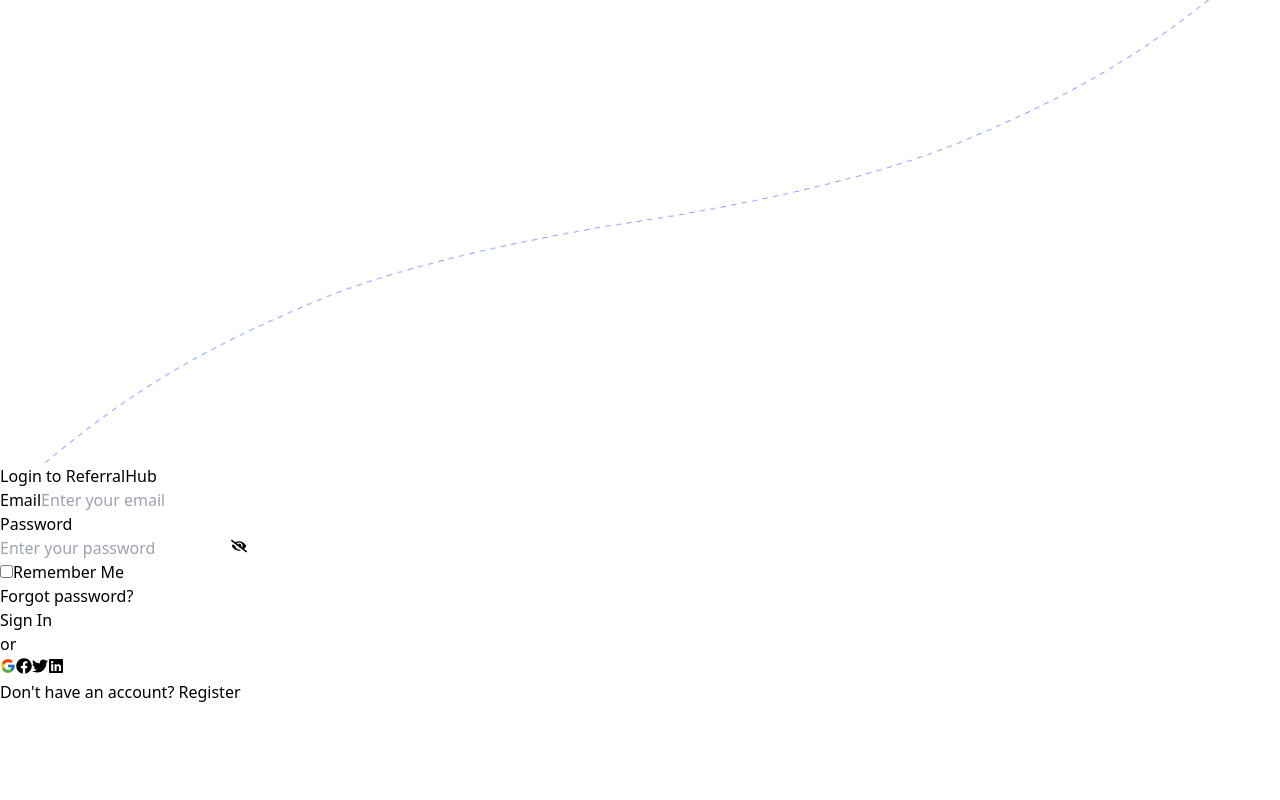
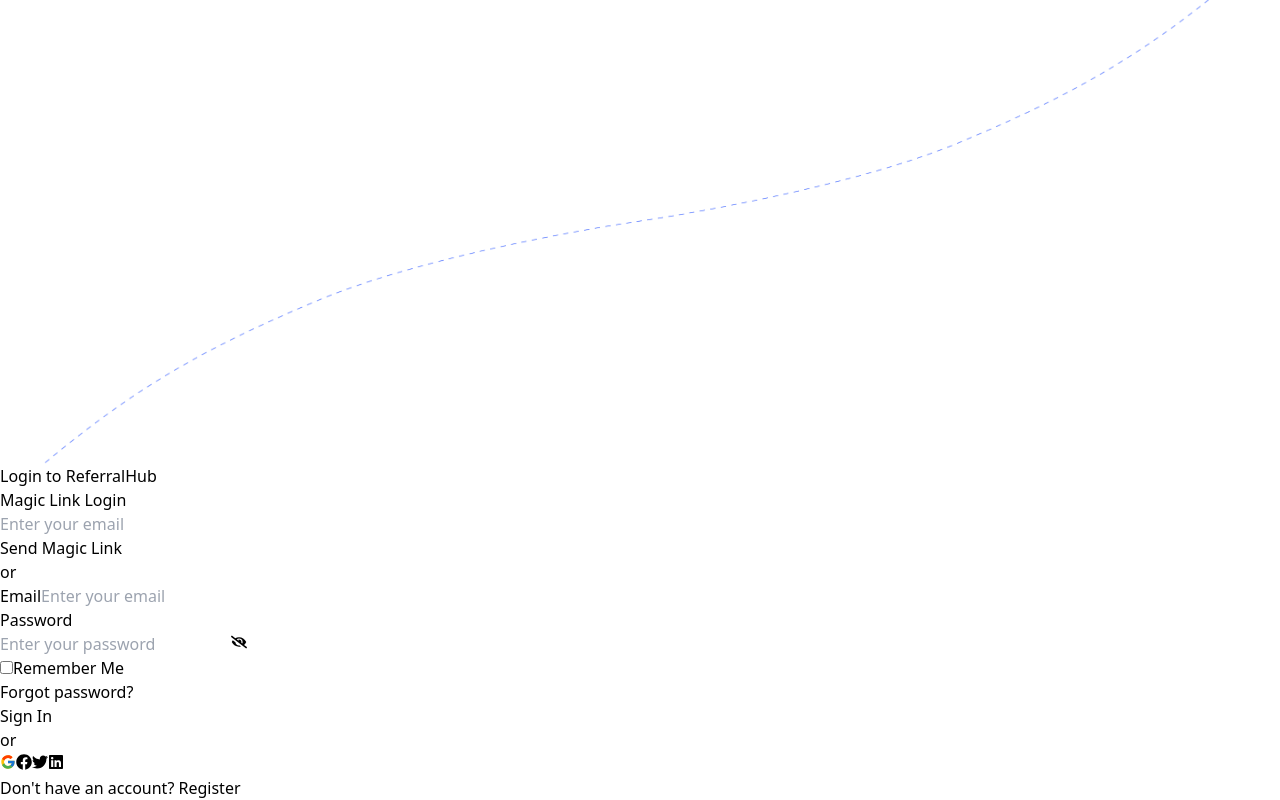
Before and after one commit to RohanAJacob2004/Humanity_Founders_Hackathon, a React (Vite) app: page / in a window 1280 px wide. Shown: the part 462-1262 px from the top of the page. Before the commit the page ends 1166 px from the top, so only its background shows below. Built offline with nearby package versions, Linux system fonts and the light colour scheme.

Commit message:
styling changes

```diff
--- a/index.html
+++ b/index.html
@@ -2,7 +2,7 @@
 <html lang="en">
   <head>
     <meta charset="UTF-8" />
-    <link rel="icon" type="image/svg+xml" href="/vite.svg" />
+    <link rel="icon" type="image/png" href="/referralHub.png" />
     <meta name="viewport" content="width=device-width, initial-scale=1.0" />
     <title>ReferralHub</title>
   </head>
--- a/src/App.jsx
+++ b/src/App.jsx
@@ -19,6 +19,7 @@
 const AppLayout = () => {
   const location = useLocation();
   const isAuthPage = ['/login', '/register', '/'].includes(location.pathname);
+  const isAIAgentPage = ['/ai-agent'].includes(location.pathname);
 
   return (
     <div className="flex h-screen bg-[#F5F5F5]">
@@ -40,7 +41,7 @@
           <Route path="/*" element={<Login />} />
         </Routes>
       </main>
-      {!isAuthPage && <ChatPopup />}
+      {!isAuthPage && !isAIAgentPage && <ChatPopup />}
       {!isAuthPage && <PopupTutorial />}
     </div>
   );
--- a/src/components/AIAgent.jsx
+++ b/src/components/AIAgent.jsx
@@ -135,7 +135,7 @@
 
             {/* Main Content Area */}
             {/* Use flex-1 and overflow-hidden to manage layout */}
-            <div className="flex-1 flex flex-col overflow-hidden p-6 pt-0 mt-16"> {/* Added pt-0 */}
+            <div className="flex-1 flex flex-col overflow-hidden p-6 pt-0 mt-4"> {/* Added pt-0 */}
                 {/* Inner container for chat content */}
                 <div className="flex-1 flex flex-col bg-white rounded-lg shadow-sm overflow-hidden"> {/* Added shadow */}
                     {/* AI Agent Header */}
@@ -228,8 +228,7 @@
                             <button
                                 onClick={handleSend}
                                 disabled={loading || !input.trim()} // Disable if loading or input is empty
-                                className={`w-8 h-8 rounded-full flex items-center justify-center transition-colors ${
-                                    loading || !input.trim()
+                                className={`w-8 h-8 rounded-full flex items-center justify-center transition-colors ${loading || !input.trim()
                                         ? 'bg-gray-300 cursor-not-allowed'
                                         : 'bg-blue-100 hover:bg-blue-200' // Use blue shades
                                     }`}
--- a/src/components/Dashboard.jsx
+++ b/src/components/Dashboard.jsx
@@ -307,11 +307,11 @@
                                                     fill="none"
                                                     stroke={metric.color}
                                                     strokeWidth="10"
-                                                    strokeDasharray={`${metric.progressPercentage * 3.14}, 314`}
-                                                    strokeDashoffset={isVisible ? "0" : "314"}
+                                                    strokeDasharray={314}
+                                                    strokeDashoffset={isVisible ? 314 - (metric.progressPercentage * 3.14) : 314}
                                                     transform="rotate(-90, 55, 55)"
                                                     style={{
-                                                        transition: "stroke-dashoffset 2.5s ease-in-out",
+                                                        transition: "stroke-dashoffset 1.5s ease-in-out",
                                                         willChange: "stroke-dashoffset"
                                                     }}
                                                 />
@@ -445,7 +445,7 @@
                                             r="60"
                                             fill="none"
                                             stroke="#EDEAFC"
-                                            strokeWidth="15"
+                                            strokeWidth="30"
                                         />
                                         <circle
                                             cx="75"
@@ -453,7 +453,7 @@
                                             r="60"
                                             fill="none"
                                             stroke="url(#gradient)"
-                                            strokeWidth="15"
+                                            strokeWidth="30"
                                             strokeDasharray="377"
                                             strokeDashoffset={isVisible ? "188.4" : "377"}
                                             transform="rotate(-90, 75, 75)"
--- a/src/components/Login.jsx
+++ b/src/components/Login.jsx
@@ -83,6 +83,38 @@
                 )}
 
                 <form onSubmit={handleSubmit} className="space-y-6">
+                    {/* Magic Link Login Section */}
+                    <div className="space-y-4">
+
+                        <div className="space-y-2">
+                            <label className="block text-sm font-medium text-gray-700">
+                                Magic Link Login
+                            </label>
+
+                        </div>
+                        <input
+                            type="email"
+                            placeholder="Enter your email"
+                            className="w-full px-4 py-3 border border-gray-300 rounded-lg focus:outline-none focus:ring-2 focus:ring-blue-500"
+                            disabled={isLoading}
+                        />
+                    </div>
+                    <button
+                        type="button"
+                        className="w-full py-3 px-4 bg-gradient-to-r from-blue-500 to-blue-300 text-white rounded-lg font-medium hover:opacity-90 transition-opacity disabled:opacity-50"
+                        disabled={isLoading}
+                    >
+                        Send Magic Link
+                    </button>
+                    {/* Divider */}
+                    <div className="relative">
+                        <div className="absolute inset-0 flex items-center">
+                            <div className="w-full border-t border-gray-300"></div>
+                        </div>
+                        <div className="relative flex justify-center text-sm">
+                            <span className="px-2 bg-white text-gray-500">or</span>
+                        </div>
+                    </div>
                     {/* Email Input */}
                     <div className="space-y-2">
                         <label className="block text-sm font-medium text-gray-700 text-left">Email</label>
@@ -121,7 +153,7 @@
                         </div>
                     </div>
 
-                    {/* Remember Me and Forgot Password */}
+
                     <div className="flex justify-between items-center">
                         <div className="flex items-center">
                             <input
@@ -136,6 +168,8 @@
                                 Remember Me
                             </label>
                         </div>
+
+
                         <a href="#" className="text-sm text-blue-600 hover:text-blue-500">
                             Forgot password?
                         </a>
--- a/src/components/Sidebar.jsx
+++ b/src/components/Sidebar.jsx
@@ -61,7 +61,7 @@
                         className={`flex items-center px-4 py-3 rounded-lg mb-2 cursor-pointer duration-200
                             ${location.pathname === item.path ? 'bg-[#3159FF]/10 text-[#3159FF]' : 'text-[#3159FF] hover:bg-gray-50'}`}
                     >
-                        <span className="text-xl mr-3">{item.icon}</span>
+                        <span className="text-xl mr-3">{item.label === "AI Agent" ? (<img src="/chatbot.png" alt="logo" className="object-contain h-8 w-8 -ml-1 " />) : item.icon}</span>
                         {isExpanded && (
                             <>
                                 <span className="text-sm font-medium">{item.label}</span>
--- a/src/pages/AIAgentPage.jsx
+++ b/src/pages/AIAgentPage.jsx
@@ -3,7 +3,7 @@
 
 export const AIAgentPage = () => {
     return (
-        <div className="p-6">
+        <div>
             <AIAgent />
         </div>
     );
```
Also changed, not shown: src/components/Registration.jsx (+12 -10 lines). Lines whose indentation alone changed are shown as unchanged.
